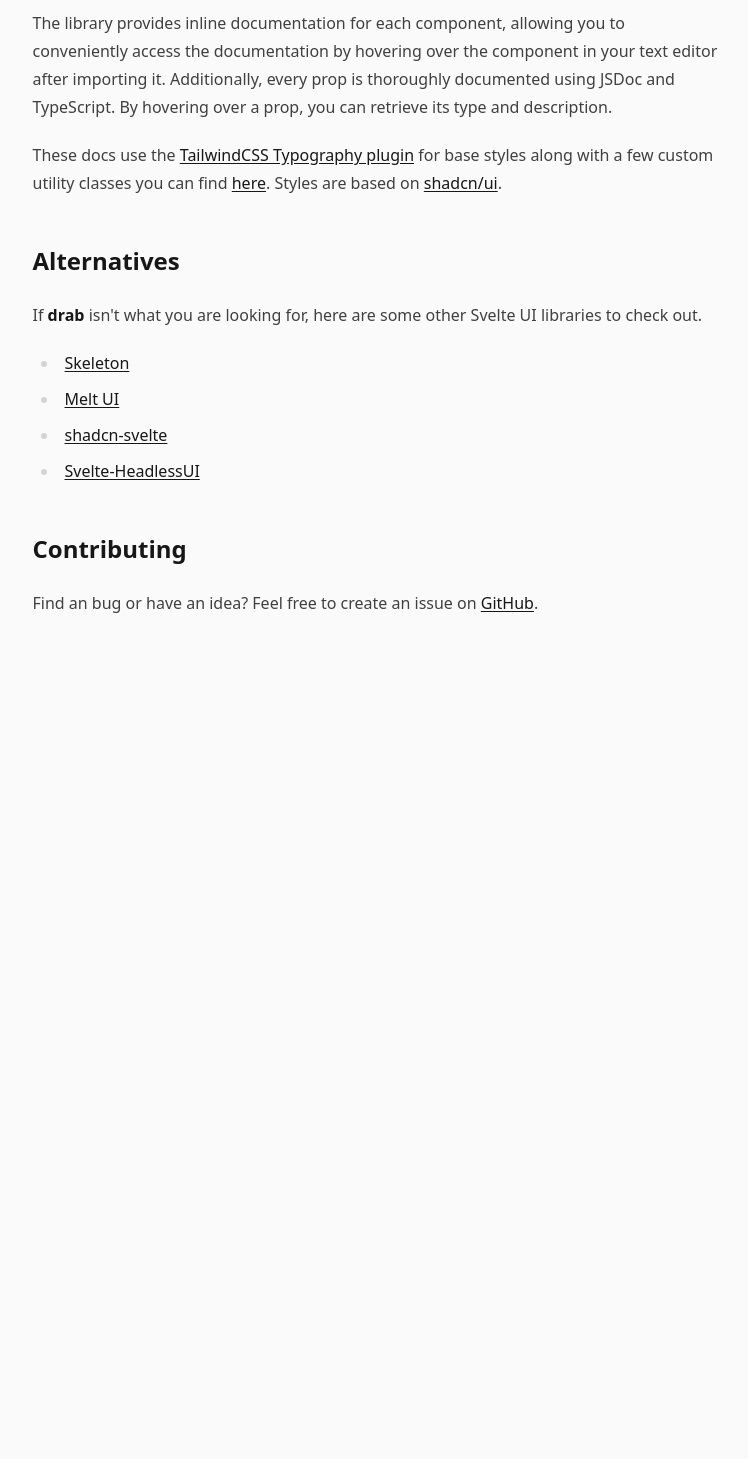
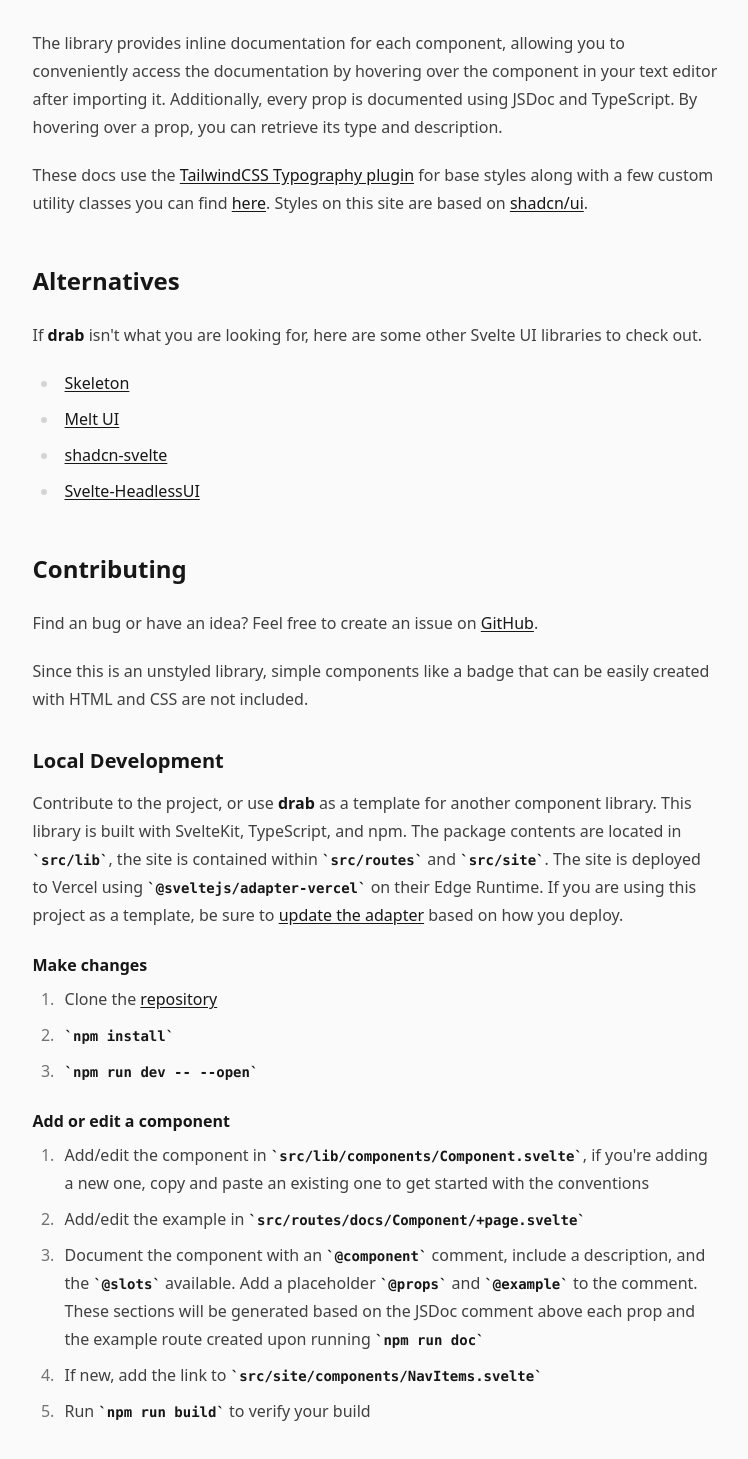
Before and after one commit to rossrobino/drab, a SvelteKit app: page / in a window 1280 px wide. Shown: the part 1271-2730 px from the top of the page, without its empty margins (371-1119 px from the left). Before the commit the page ends 1972 px from the top, so only its background shows below. Built offline with nearby package versions, Linux system fonts and the light colour scheme.

Commit message:
update docs

```diff
--- a/src/lib/components/ShareButton.svelte
+++ b/src/lib/components/ShareButton.svelte
@@ -10,7 +10,7 @@ Uses the [Navigator API](https://developer.mozilla.org/en-US/docs/Web/API/Naviga
 	- `files` - uses a hidden `anchor` element to download the first file in the `files` array
 - If no JavaScript:
 	- `button` is disabled
-	- `url` - displayed after the button
+	- `url` - displayed after the `button`
 
 @props
 
--- a/src/routes/+layout.svelte
+++ b/src/routes/+layout.svelte
@@ -27,7 +27,7 @@
 <SkipLink />
 
 <div
-	class="prose-h1:text-balance prose prose-neutral max-w-none selection:bg-neutral-400/30 prose-headings:capitalize prose-a:underline-offset-2 hover:prose-a:decoration-dotted focus:prose-a:decoration-dotted prose-pre:text-sm lg:flex lg:justify-center"
+	class="prose-h1:text-balance prose prose-neutral max-w-none selection:bg-neutral-400/30 prose-h1:capitalize prose-h2:capitalize prose-h3:capitalize prose-a:underline-offset-2 hover:prose-a:decoration-dotted focus:prose-a:decoration-dotted prose-pre:text-sm lg:flex lg:justify-center"
 >
 	<div class="gap-12 lg:flex">
 		<header class="sticky top-0">
--- a/src/site/md/homepage.md
+++ b/src/site/md/homepage.md
@@ -7,15 +7,17 @@
 
 ## About
 
-This library focuses on providing JavaScript functionality where it's most useful, while leaving out components that can be easily created using HTML, such as labels or text inputs. Whenever possible, components are [progressively enhanced](/docs/ShareButton) or provide a fallback [noscript](https://developer.mozilla.org/en-US/docs/Web/HTML/Element/noscript) message. Additionally, transitions are disabled for users who prefer reduced motion.
+**drab** focuses on providing JavaScript functionality where it's most useful, while leaving out components that can be easily created using HTML, such as a label or badge. Whenever possible, components are [progressively enhanced](/docs/ShareButton) or provide a fallback [noscript](https://developer.mozilla.org/en-US/docs/Web/HTML/Element/noscript) message. Additionally, transitions are disabled for users who prefer reduced motion.
 
-**drab** takes a more opinionated approach compared to some other headless libraries by providing the basic HTML structure for every component, as well as default positioning for elements like the [sheet](/docs/Sheet) or [popover](/docs/Popover). However, these components can still be further customized using styles, [slots](https://svelte.dev/tutorial/slots), and [slot props](https://svelte.dev/tutorial/slot-props).
+This library takes a more opinionated approach compared to some headless UI libraries by providing the basic HTML structure for every component, as well as default positioning for elements like the [sheet](/docs/Sheet) or [popover](/docs/Popover). However, these components can still be further customized using styles, [slots](https://svelte.dev/tutorial/slots), and [slot props](https://svelte.dev/tutorial/slot-props).
 
-These components without styles can appear rather drab. You have the freedom to bring your own styles to these components! Using unstyled components allows you to selectively choose what you need, seamlessly integrate with existing designs, and avoid being tied to any specific library.
+Components without styles can appear rather drab. You have the freedom to bring your own styles to these components! Using unstyled components allows you to selectively choose what you need, seamlessly integrate with existing designs, and avoid being tied to any specific library.
 
 To style the components, you can make use of [global styles](https://joyofcode.xyz/global-styles-in-sveltekit). This process can be expedited by utilizing CSS frameworks like [TailwindCSS](https://tailwindcss.com/). TailwindCSS generates a global stylesheet based on the utility classes used in your project. Each component exports `class` and `id` props that can be leveraged for this purpose.
 
 ## Install
+
+If you haven't used Svelte before, start with the [tutorial](https://svelte.dev/tutorial/basics).
 
 - [SvelteKit](https://kit.svelte.dev)
 - [Astro](https://docs.astro.build/en/tutorial/1-setup/2/)
@@ -27,9 +29,9 @@ npm install -D drab
 
 ## Documentation
 
-The library provides inline documentation for each component, allowing you to conveniently access the documentation by hovering over the component in your text editor after importing it. Additionally, every prop is thoroughly documented using JSDoc and TypeScript. By hovering over a prop, you can retrieve its type and description.
+The library provides inline documentation for each component, allowing you to conveniently access the documentation by hovering over the component in your text editor after importing it. Additionally, every prop is documented using JSDoc and TypeScript. By hovering over a prop, you can retrieve its type and description.
 
-These docs use the [TailwindCSS Typography plugin](https://tailwindcss.com/docs/typography-plugin) for base styles along with a few custom utility classes you can find [here](https://github.com/rossrobino/drab/blob/main/src/app.postcss). Styles are based on [shadcn/ui](https://ui.shadcn.com/).
+These docs use the [TailwindCSS Typography plugin](https://tailwindcss.com/docs/typography-plugin) for base styles along with a few custom utility classes you can find [here](https://github.com/rossrobino/drab/blob/main/src/app.postcss). Styles on this site are based on [shadcn/ui](https://ui.shadcn.com/).
 
 ## Alternatives
 
@@ -43,3 +45,23 @@ If **drab** isn't what you are looking for, here are some other Svelte UI librar
 ## Contributing
 
 Find an bug or have an idea? Feel free to create an issue on [GitHub](https://github.com/rossrobino/drab).
+
+Since this is an unstyled library, simple components like a badge that can be easily created with HTML and CSS are not included.
+
+### Local Development
+
+Contribute to the project, or use **drab** as a template for another component library. This library is built with SvelteKit, TypeScript, and npm. The package contents are located in `src/lib`, the site is contained within `src/routes` and `src/site`. The site is deployed to Vercel using `@sveltejs/adapter-vercel` on their Edge Runtime. If you are using this project as a template, be sure to [update the adapter](https://kit.svelte.dev/docs/adapters) based on how you deploy.
+
+#### Make changes
+
+1. Clone the [repository](https://github.com/rossrobino/drab)
+2. `npm install`
+3. `npm run dev -- --open`
+
+#### Add or edit a component
+
+1. Add/edit the component in `src/lib/components/Component.svelte`, if you're adding a new one, copy and paste an existing one to get started with the conventions
+2. Add/edit the example in `src/routes/docs/Component/+page.svelte`
+3. Document the component with an `@component` comment, include a description, and the `@slots` available. Add a placeholder `@props` and `@example` to the comment. These sections will be generated based on the JSDoc comment above each prop and the example route created upon running `npm run doc`
+4. If new, add the link to `src/site/components/NavItems.svelte`
+5. Run `npm run build` to verify your build
```
Also changed, not shown: 2 other files (tests, documents, lock files or other folders).
